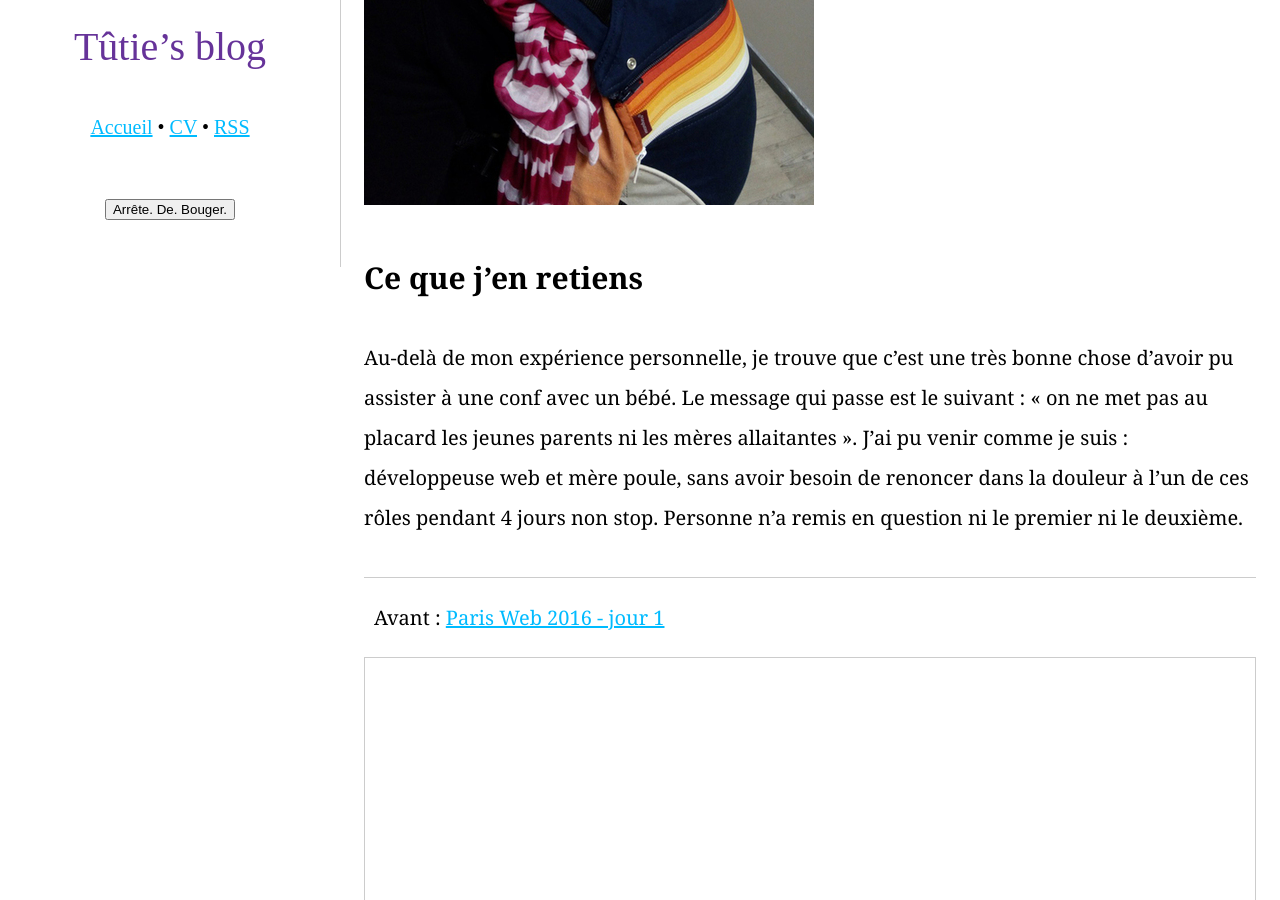
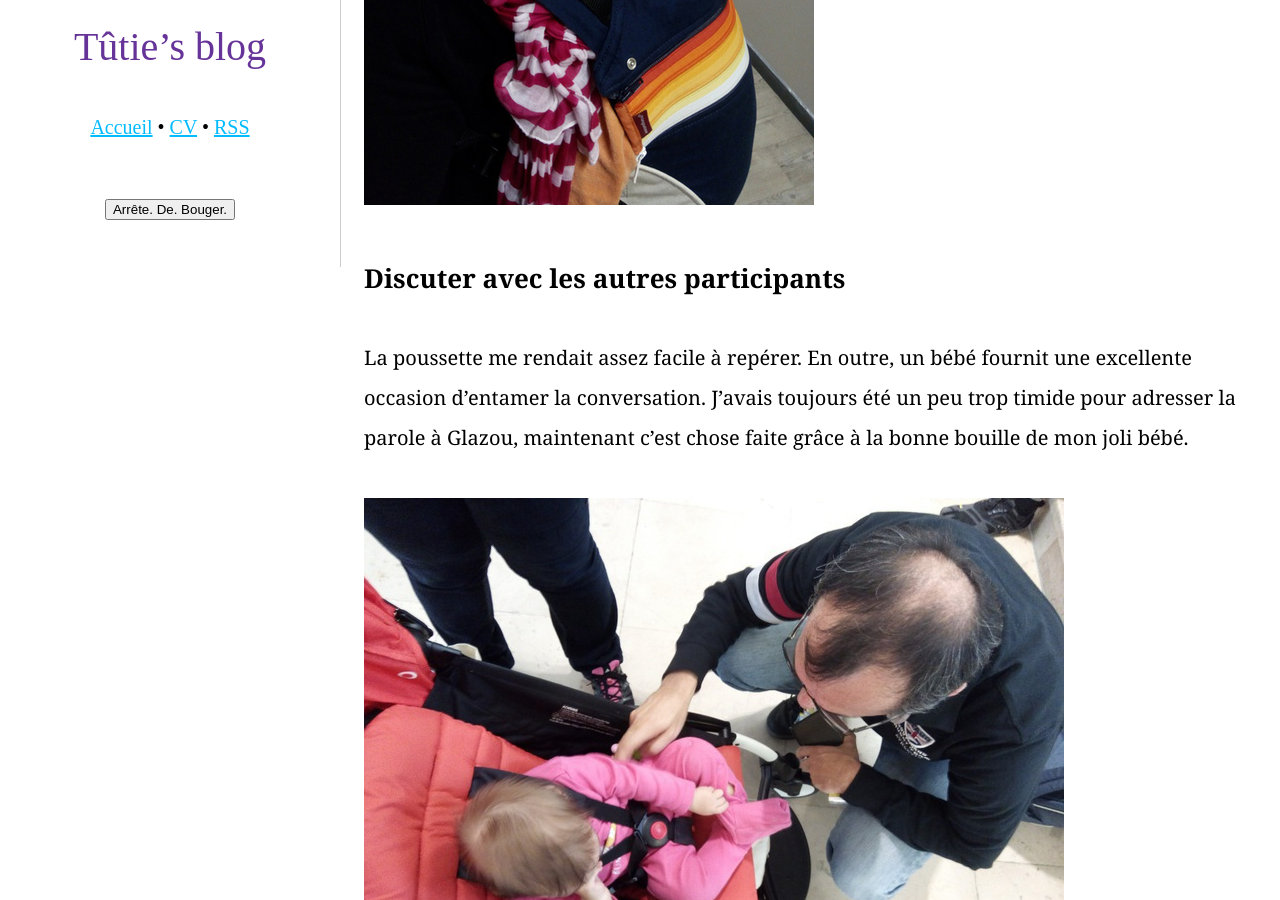
Before and after one commit to tut-tuuut/tut-tuuut.github.io, a Jekyll site: the page built from _posts/2016-10-05-paris-web-poussette.md, in a window 1280 px wide and 900 px high, scrolled down 8613 px. Built offline with Jekyll 4.4.1, drawn with Linux system fonts in a browser that asks for light colours; comment, search, counter and statistics services are not loaded.

Commit message:
conversations

```diff
--- a/_posts/2016-10-05-paris-web-poussette.md
+++ b/_posts/2016-10-05-paris-web-poussette.md
@@ -78,6 +78,11 @@ J'ai retrouvé le bébé un peu moins de deux heures plus tard. Apparemment elle
 
 ![Bébé qui dort sur Audrey, le nez dans le foulard](/img/2016/pw/portage-audrey.jpg)
 
+### Discuter avec les autres participants
+
+La poussette me rendait assez facile à repérer. En outre, un bébé fournit une excellente occasion d'entamer la conversation. J'avais toujours été un peu trop timide pour adresser la parole à Glazou, maintenant c'est chose faite grâce à la bonne bouille de mon joli bébé.
+
+![Bébé qui dort sur Audrey, le nez dans le foulard](/img/2016/pw/tonton-glazou.jpg)
 
 
 ## Ce que j'en retiens
```
Also changed, not shown: img/2016/pw/tonton-glazou.jpg (renamed from img/2016/pw/tonton-glazou-p.jpg).
